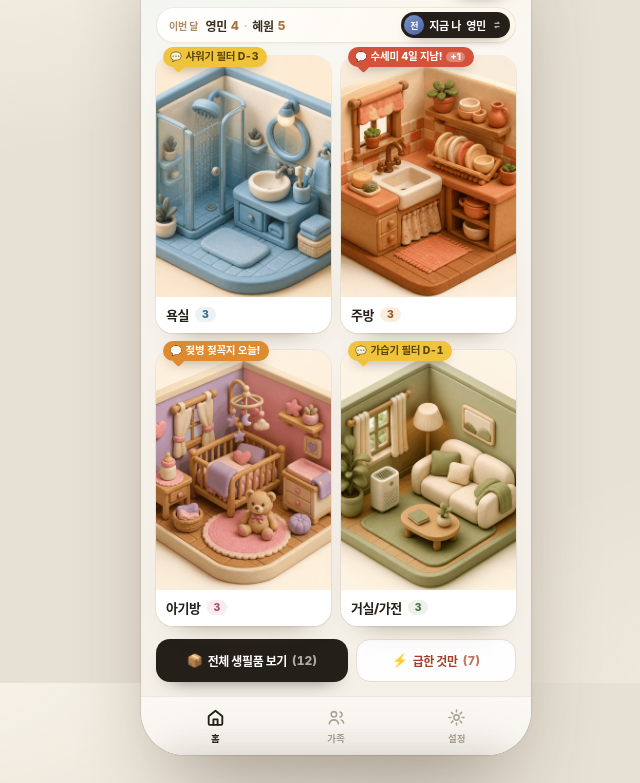
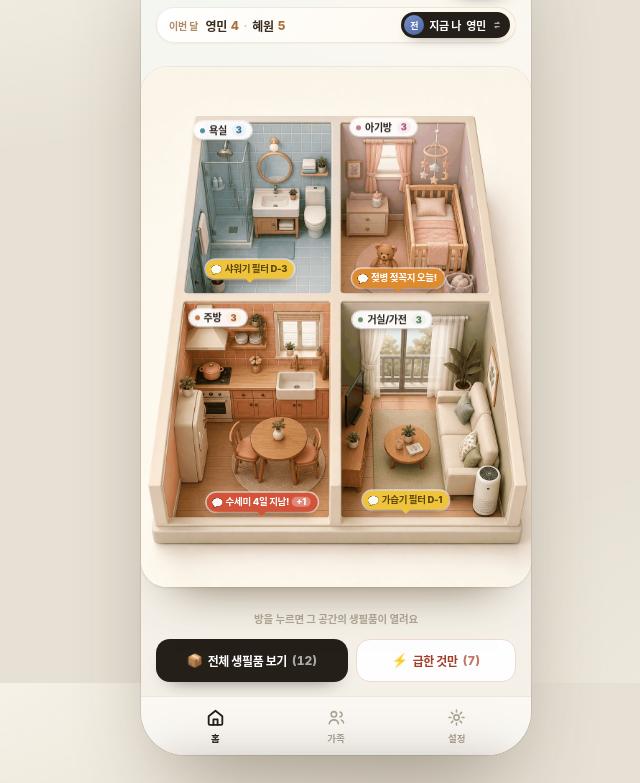
Before and after one commit to 4kb2rczkv9-beep/Tearm-app, a plain HTML site: page index.html in a window 1280 px wide. Shown: the part 117-900 px from the top of the page, without its empty margins (304-944 px from the left). Drawn offline with Linux system fonts and the light colour scheme.

Commit message:
feat: 홈을 3D 아이소메트릭 아파트 평면도(v5)로 리뉴얼
- 한 장의 3D 아파트 평면도(욕실·아기방·주방·거실 4분면)를 홈 메인으로 배치
- 각 방에 이름·개수 라벨과 급한 물건 말풍선 핀을 실제 좌표에 오버레이
- 방 구역 탭/호버 시 글로우 하이라이트 후 해당 방 생필품 리스트로 전환
- 교체 완료 시 말풍선·라벨·가족 릴레이 즉시 갱신, 390x844 스크롤 0 유지

```diff
--- a/index.html
+++ b/index.html
@@ -139,75 +139,96 @@
   .me-pill .swap svg{width:10px;height:10px;stroke-width:3}
 
   /* =========================================================
-     2×2 일러스트 방 카드
-     ========================================================= */
-  .rooms{
-    flex:1;min-height:0;display:grid;grid-template-columns:1fr 1fr;grid-template-rows:1fr 1fr;
-    gap:17px 10px;margin-top:13px;
-  }
-  .roomwrap{position:relative;min-height:0;display:flex}
-  .roomcard{
-    flex:1;min-height:0;display:flex;flex-direction:column;width:100%;
-    border:0;padding:0;border-radius:17px;overflow:hidden;cursor:pointer;
-    background:#fff;text-align:left;
-    box-shadow:0 1px 2px rgba(90,62,30,.06), 0 16px 26px -24px rgba(90,62,30,.8), 0 0 0 1px rgba(120,95,60,.07);
-    transition:transform .13s ease, box-shadow .2s ease;
-  }
-  .roomcard:active{transform:scale(.982)}
-  .roomcard .art{
-    position:relative;display:block;flex:1;min-height:0;overflow:hidden;background:var(--soft);
-  }
-  .roomcard .art img{
-    width:100%;height:100%;display:block;object-fit:cover;object-position:center 52%;
-    transform:scale(1.01);
-  }
-  .roomcard .art::after{
-    content:"";position:absolute;inset:0;pointer-events:none;
-    background:linear-gradient(180deg,rgba(255,255,255,.16) 0%,rgba(255,255,255,0) 26%);
-  }
-  .roomcard .foot{
-    flex:none;display:flex;align-items:center;gap:6px;
-    padding:8px 10px 9px;background:#fff;
-  }
-  .roomcard .rname{
-    flex:1;min-width:0;font-size:13px;font-weight:800;letter-spacing:-.45px;color:#26211B;
-    white-space:nowrap;overflow:hidden;text-overflow:ellipsis;
-  }
-  .roomcard .rn{
-    flex:none;font-size:10.5px;font-weight:800;color:var(--deep);
-    background:var(--soft);border-radius:999px;padding:1px 7px;
-    font-variant-numeric:tabular-nums;letter-spacing:-.1px;
-  }
-
-  /* 말풍선 배지 */
-  .badge{
-    position:absolute;top:-9px;left:7px;z-index:3;
-    display:inline-flex;align-items:center;gap:4px;max-width:calc(100% - 12px);
-    padding:4px 9px 4px 7px;border-radius:11px;
-    font-size:10.5px;font-weight:800;letter-spacing:-.25px;line-height:1.15;
-    color:var(--fc);background:var(--bc);
-    box-shadow:0 6px 14px -7px rgba(60,32,12,.65);
-    --bc:#D2533A;--fc:#fff;
-  }
-  .badge::after{
-    content:"";position:absolute;left:11px;bottom:-4px;width:9px;height:9px;
-    background:var(--bc);border-radius:2px;transform:rotate(45deg);
-  }
-  .badge .bq{font-size:9.5px;line-height:1;filter:saturate(0) brightness(2.2);opacity:.95}
-  .badge .bt{overflow:hidden;text-overflow:ellipsis;white-space:nowrap;font-variant-numeric:tabular-nums}
-  .badge .bx{
-    flex:none;font-style:normal;font-size:9.5px;font-weight:800;
-    background:rgba(255,255,255,.3);border-radius:999px;padding:0 4px;letter-spacing:0;
-  }
-  .badge.over{--bc:#D2533A;--fc:#fff}
-  .badge.today{--bc:#DE8A2E;--fc:#fff}
-  .badge.soon{--bc:#F0C33C;--fc:#5A4708}
-  .badge.soon .bq{filter:none;opacity:.75}
-  .badge.ok{
-    --bc:#DBEFE2;--fc:#2C6C4C;left:9px;padding:4px 9px 4px 7px;
-    box-shadow:0 4px 10px -8px rgba(44,108,76,.6);
-  }
-  .badge.ok svg{width:10px;height:10px;stroke-width:3.2;flex:none}
+     3D 아이소메트릭 아파트 평면도 (v5)
+     ========================================================= */
+  .planstage{flex:1;min-height:0;display:flex;flex-direction:column;margin:9px -15px 0}
+  .planfit{flex:1;min-height:0;width:100%;display:flex;align-items:center;justify-content:center}
+  .planbox{
+    position:relative;flex:none;border-radius:26px;overflow:hidden;isolation:isolate;
+    background:#F7F3EC;width:100%;height:100%;
+    box-shadow:0 2px 3px rgba(90,62,30,.05), 0 30px 46px -34px rgba(80,55,25,.78), 0 0 0 1px rgba(120,95,60,.09);
+    animation:planIn .5s cubic-bezier(.22,.7,0,1) both;
+  }
+  @keyframes planIn{from{opacity:0;transform:translateY(9px)}to{opacity:1;transform:none}}
+  .planbox img.plan{
+    position:absolute;inset:0;width:100%;height:100%;display:block;
+    object-fit:cover;object-position:center;
+    user-select:none;-webkit-user-drag:none;pointer-events:none;
+  }
+  .planhint{
+    flex:none;margin:9px 0 0;text-align:center;
+    font-size:10.5px;font-weight:700;color:#B0A897;letter-spacing:-.15px;
+  }
+
+  /* 방 클릭 구역 */
+  .hot{
+    position:absolute;z-index:2;left:calc(var(--x)*1%);top:calc(var(--y)*1%);
+    width:calc(var(--w)*1%);height:calc(var(--h)*1%);
+    border:0;margin:0;padding:0;background:transparent;cursor:pointer;
+    border-radius:18px;outline:none;
+    transition:background .2s ease;
+  }
+  .hot::after{
+    content:"";position:absolute;inset:0;border-radius:inherit;pointer-events:none;
+    box-shadow:inset 0 0 0 0 rgba(255,255,255,0);
+    transition:box-shadow .2s ease;
+  }
+  .hot:hover,.hot:focus-visible{
+    background:radial-gradient(118% 96% at 50% 56%, rgba(255,255,255,.34) 0%, rgba(255,255,255,0) 74%);
+  }
+  .hot:hover::after,.hot:focus-visible::after{
+    box-shadow:inset 0 0 0 2.5px var(--ring), 0 0 22px 3px rgba(255,255,255,.5);
+  }
+  .hot:active{background:rgba(255,255,255,.4)}
+  .hot:active::after{box-shadow:inset 0 0 0 2.5px var(--ring)}
+  .hot.tapped{
+    background:radial-gradient(118% 96% at 50% 56%, rgba(255,255,255,.4) 0%, rgba(255,255,255,0) 74%);
+  }
+  .hot.tapped::after{box-shadow:inset 0 0 0 2.5px var(--ring), 0 0 22px 3px rgba(255,255,255,.55)}
+
+  /* 방 이름 라벨 */
+  .rtag{
+    position:absolute;z-index:5;pointer-events:none;
+    left:calc(var(--x)*1%);top:calc(var(--y)*1%);transform:translateY(-50%);
+    display:inline-flex;align-items:center;gap:4px;
+    padding:3px 6px 3px 6px;border-radius:9px;
+    background:rgba(255,255,255,.93);
+    box-shadow:0 3px 9px -5px rgba(50,32,14,.7), 0 0 0 1px rgba(255,255,255,.7);
+    -webkit-backdrop-filter:blur(3px);backdrop-filter:blur(3px);
+    font-size:10px;font-weight:800;color:#2B241C;letter-spacing:-.3px;
+    white-space:nowrap;line-height:1;
+  }
+  .rtag i{width:5px;height:5px;border-radius:50%;background:var(--acc);flex:none}
+  .rtag b{
+    font-weight:800;font-size:9.5px;color:var(--deep);background:var(--soft);
+    border-radius:999px;padding:1px 4px;margin-left:1px;font-variant-numeric:tabular-nums;letter-spacing:0;
+  }
+
+  /* 떠 있는 말풍선 핀 */
+  .pbub{
+    position:absolute;z-index:4;pointer-events:none;
+    left:calc(var(--x)*1%);top:calc(var(--y)*1%);transform:translate(-50%,-50%);
+    display:inline-flex;align-items:center;gap:3px;
+    padding:4px 7px 4px 5px;border-radius:10px;
+    font-size:9.5px;font-weight:800;letter-spacing:-.3px;line-height:1.12;
+    color:var(--fc);background:var(--bc);white-space:nowrap;
+    box-shadow:0 5px 12px -5px rgba(50,25,8,.8), 0 0 0 1.5px rgba(255,255,255,.62);
+    animation:bubIn .34s cubic-bezier(.32,.72,0,1) both;
+  }
+  @keyframes bubIn{from{opacity:0;transform:translate(-50%,-44%) scale(.94)}to{opacity:1;transform:translate(-50%,-50%)}}
+  .pbub::after{
+    content:"";position:absolute;left:50%;bottom:-3px;width:7px;height:7px;
+    background:var(--bc);border-radius:1.5px;transform:translateX(-50%) rotate(45deg);
+  }
+  .pbub .bq{font-size:9px;line-height:1;filter:saturate(0) brightness(2.15);opacity:.95;position:relative;z-index:1}
+  .pbub .bt{position:relative;z-index:1}
+  .pbub .bx{
+    position:relative;z-index:1;flex:none;font-style:normal;font-size:9px;font-weight:800;
+    background:rgba(255,255,255,.32);border-radius:999px;padding:0 4px;letter-spacing:0;
+  }
+  .pbub.ok{--bc:#DBEFE2;--fc:#2C6C4C;padding:4px 8px 4px 6px}
+  .pbub.ok .bq{filter:none;color:#2C6C4C;opacity:1;font-size:10px}
+  .pbub.ok::after{box-shadow:none}
 
   /* =========================================================
      하단 진입 버튼
@@ -228,7 +249,6 @@
 
   #view-home{overflow:hidden;display:flex;flex-direction:column;padding-bottom:calc(73px + env(safe-area-inset-bottom))}
   #view-home>.relaybar,#view-home>.entryrow{flex:none}
-  #view-home>.rooms{flex:1;min-height:0}
 
   /* =========================================================
      리스트 서브뷰
@@ -543,9 +563,10 @@
   .tpl-cycle{font-size:10.5px;color:var(--ink4);font-weight:700;margin-top:1px;white-space:nowrap;overflow:hidden;text-overflow:ellipsis}
 
   @media (max-height:700px){
-    .rooms{gap:14px 9px;margin-top:11px}
+    .planstage{margin-top:8px}
     .spbanner{height:86px}
     .relaybar{min-height:32px}
+    .planhint{margin-top:7px;font-size:10px}
   }
   @media (prefers-reduced-motion:reduce){
     *{animation-duration:.001s !important;transition-duration:.001s !important}
@@ -608,8 +629,13 @@
           </button>
         </section>
 
-        <!-- 2×2 일러스트 방 카드 -->
-        <section class="rooms" id="rooms" aria-label="우리 집 공간별"></section>
+        <!-- 3D 아이소메트릭 아파트 평면도 -->
+        <section class="planstage" aria-label="우리 집 3D 평면도 · 공간별 생필품">
+          <div class="planfit" id="planFit">
+            <div class="planbox" id="planBox"></div>
+          </div>
+          <p class="planhint">방을 누르면 그 공간의 생필품이 열려요</p>
+        </section>
 
         <!-- 하단 진입 버튼 -->
         <section class="entryrow" aria-label="생필품 목록 열기">
@@ -768,7 +794,7 @@
         <div class="card">
           <div class="row"><span class="row-label">개인정보처리방침</span><span class="row-value"><svg viewBox="0 0 24 24" fill="none" stroke="currentColor" stroke-width="2.4" stroke-linecap="round"><path d="M9 6l6 6-6 6"/></svg></span></div>
           <div class="row"><span class="row-label">오픈소스 라이선스</span><span class="row-value"><svg viewBox="0 0 24 24" fill="none" stroke="currentColor" stroke-width="2.4" stroke-linecap="round"><path d="M9 6l6 6-6 6"/></svg></span></div>
-          <div class="row"><span class="row-label">버전</span><span class="row-value">0.4.0 (일러스트 방 카드형)</span></div>
+          <div class="row"><span class="row-label">버전</span><span class="row-value">0.5.0 (3D 평면도형)</span></div>
         </div>
         <p class="settings-foot">프로토타입이라 새로 고치면 처음 상태로 돌아갑니다.</p>
       </main>
@@ -1146,38 +1172,78 @@
   }
 
   /* =========================================================
-     렌더: 2×2 일러스트 방 카드
-     ========================================================= */
-  function renderRooms(){
-    $('#rooms').innerHTML = SPACE_ORDER.map(id => {
+     렌더: 3D 아이소메트릭 아파트 평면도
+     ========================================================= */
+  /* 이미지(1086×1448) 위에 올리는 좌표를 %로 적어 둔다.
+     hot: [left, top, width, height] 클릭 영역 / tag: [x, y] 방 이름 라벨 / bub: [x, y] 말풍선 */
+  const PLAN_AR = 1086 / 1448;
+  const PLAN_UI = {
+    bath:    { hot:[9.0, 7.0, 40.0, 37.6],  tag:[13.6, 12.2], bub:[28.0, 38.8] },
+    baby:    { hot:[51.0, 7.0, 37.2, 37.6], tag:[53.6, 11.6], bub:[66.0, 40.6] },
+    kitchen: { hot:[6.2, 45.2, 42.6, 43.0], tag:[12.2, 48.2], bub:[31.0, 83.6] },
+    living:  { hot:[51.0, 45.2, 43.6, 43.0],tag:[54.2, 48.6], bub:[68.0, 83.2] }
+  };
+  const BUB = {
+    over:  { bc:'#D2533A', fc:'#FFFFFF' },
+    today: { bc:'#DE8A2E', fc:'#FFFFFF' },
+    soon:  { bc:'#F0C33C', fc:'#5A4708' },
+    ok:    { bc:'#DBEFE2', fc:'#2C6C4C' }
+  };
+
+  function buildPlan(){
+    const box = $('#planBox');
+    if(!box) return;
+    box.innerHTML =
+      '<img class="plan" src="assets/apt_floorplan_3d.png" alt="우리 집 3D 아이소메트릭 평면도" width="1086" height="1448" decoding="async">' +
+      SPACE_ORDER.map(id => {
+        const sp = SPACES[id], u = PLAN_UI[id];
+        const pos = (a) => '--x:' + a[0] + ';--y:' + a[1] + ';';
+        return '<button class="hot" type="button" data-room="' + id + '" ' +
+            'style="' + pos(u.hot) + '--w:' + u.hot[2] + ';--h:' + u.hot[3] + ';--ring:' + sp.accent + '"></button>' +
+          '<span class="rtag" data-tag="' + id + '" style="' + pos(u.tag) + '--acc:' + sp.accent + ';--soft:' + sp.soft + ';--deep:' + sp.deep + '">' +
+            '<i aria-hidden="true"></i>' + sp.name + '<b></b></span>' +
+          '<span class="pbub" data-bub="' + id + '" style="' + pos(u.bub) + '--bc:' + BUB.soon.bc + ';--fc:' + BUB.soon.fc + '">' +
+            '<span class="bq" aria-hidden="true">💬</span><span class="bt"></span><i class="bx" hidden></i></span>';
+      }).join('');
+  }
+
+  function renderPlan(){
+    SPACE_ORDER.forEach(id => {
       const sp = SPACES[id];
       const n = roomItems(id).length;
       const b = roomBadge(id);
 
-      let badge;
-      if(b.level === 'ok'){
-        badge = '<span class="badge ok" aria-label="' + sp.name + ' 모두 여유">' + IC_CHECK + '<span class="bt">모두 여유</span></span>';
-      } else {
-        badge = '<span class="badge ' + b.level + '" aria-label="' + sp.name + ' ' + esc(b.text) + '">' +
-          '<span class="bq" aria-hidden="true">💬</span>' +
-          '<span class="bt">' + esc(b.text) + '</span>' +
-          (b.extra > 0 ? '<i class="bx">+' + b.extra + '</i>' : '') +
-        '</span>';
-      }
-
-      return '<div class="roomwrap" style="--accent:' + sp.accent + ';--soft:' + sp.soft + ';--deep:' + sp.deep + '">' +
-        badge +
-        '<button class="roomcard" data-room="' + id + '" type="button" aria-label="' + sp.name + ' ' + n + '개 목록 열기">' +
-          '<span class="art">' +
-            '<img src="' + sp.art + '" alt="' + sp.name + ' 일러스트" width="512" height="512" decoding="async">' +
-          '</span>' +
-          '<span class="foot">' +
-            '<span class="rname">' + sp.name + '</span>' +
-            '<span class="rn">' + n + '</span>' +
-          '</span>' +
-        '</button>' +
-      '</div>';
-    }).join('');
+      const hot = document.querySelector('.hot[data-room="' + id + '"]');
+      if(hot) hot.setAttribute('aria-label', sp.name + ' 생필품 ' + n + '개 목록 열기');
+
+      const tag = document.querySelector('[data-tag="' + id + '"]');
+      if(tag) tag.querySelector('b').textContent = n;
+
+      const el = document.querySelector('[data-bub="' + id + '"]');
+      if(!el) return;
+      const c = BUB[b.level] || BUB.ok;
+      el.className = 'pbub' + (b.level === 'ok' ? ' ok' : '');
+      el.style.setProperty('--bc', c.bc);
+      el.style.setProperty('--fc', c.fc);
+      el.querySelector('.bq').textContent = b.level === 'ok' ? '✓' : '💬';
+      el.querySelector('.bt').textContent = b.text;
+      const bx = el.querySelector('.bx');
+      if(b.extra > 0){ bx.hidden = false; bx.textContent = '+' + b.extra; }
+      else { bx.hidden = true; bx.textContent = ''; }
+      el.setAttribute('aria-label', sp.name + ' ' + b.text + (b.extra > 0 ? ' 외 ' + b.extra + '개' : ''));
+    });
+  }
+
+  /* 평면도 카드는 이미지 비율(3:4)을 유지한 채 영역에 맞춰 줄인다 */
+  function fitPlan(){
+    const fit = $('#planFit'), box = $('#planBox');
+    if(!fit || !box) return;
+    const availW = fit.clientWidth, availH = fit.clientHeight;
+    if(!availW || !availH) return;
+    let W = availW, H = W / PLAN_AR;
+    if(H > availH){ H = availH; W = H * PLAN_AR; }
+    box.style.width = Math.round(W) + 'px';
+    box.style.height = Math.round(H) + 'px';
   }
 
   /* =========================================================
@@ -1287,7 +1353,7 @@
 
   function renderAll(){
     renderRelay();
-    renderRooms();
+    renderPlan();
     renderEntry();
     renderList();
     if(state.detailId) renderDetail();
@@ -1667,9 +1733,20 @@
       return;
     }
 
-    // 방 카드 → 해당 방 리스트
-    const room = t.closest('.roomcard');
-    if(room){ goList('space:' + room.dataset.room); return; }
+    // 방 → 하이라이트 후 해당 방 리스트
+    const room = t.closest('.hot');
+    if(room){
+      if(room.dataset.go) return;
+      const rid = room.dataset.room;
+      room.dataset.go = '1';
+      room.classList.add('tapped');
+      setTimeout(function(){
+        room.classList.remove('tapped');
+        delete room.dataset.go;
+        goList('space:' + rid);
+      }, 120);
+      return;
+    }
 
     // 홈 진입 버튼
     if(t.closest('#goAll')){ goList('all'); return; }
@@ -1849,8 +1926,15 @@
   renderFormSpaces();
   $('#fLast').value = fmtISO(TODAY);
   $('#meSelect').value = state.me;
+  buildPlan();
   renderAll();
   updatePreview();
+  fitPlan();
+  window.addEventListener('resize', fitPlan);
+  window.addEventListener('orientationchange', function(){ setTimeout(fitPlan, 150); });
+  if(window.ResizeObserver){
+    new ResizeObserver(function(){ fitPlan(); }).observe($('#planFit'));
+  }
 
   // 테스트/데모용 훅 (읽기 전용)
   window.__tearm = {
```
Also changed, not shown: assets/apt_floorplan_3d.png (added), 1 other file.
